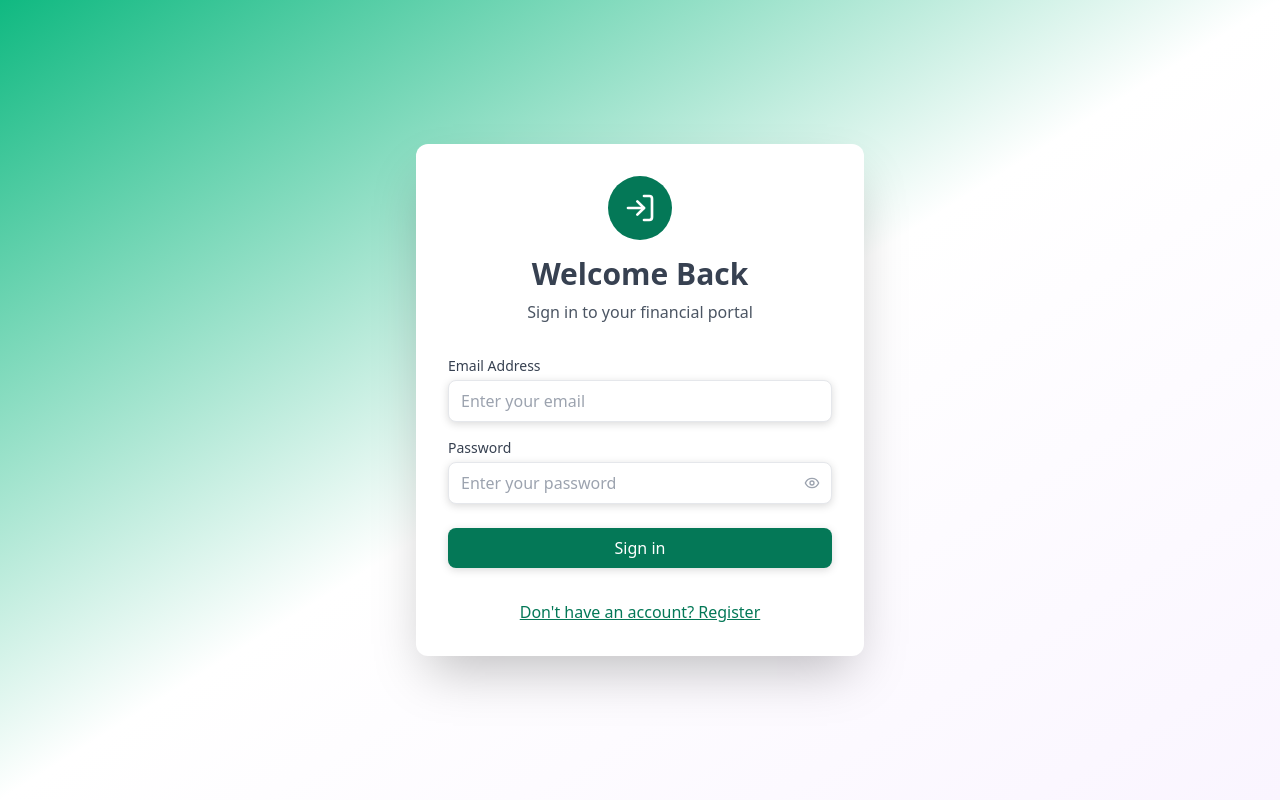
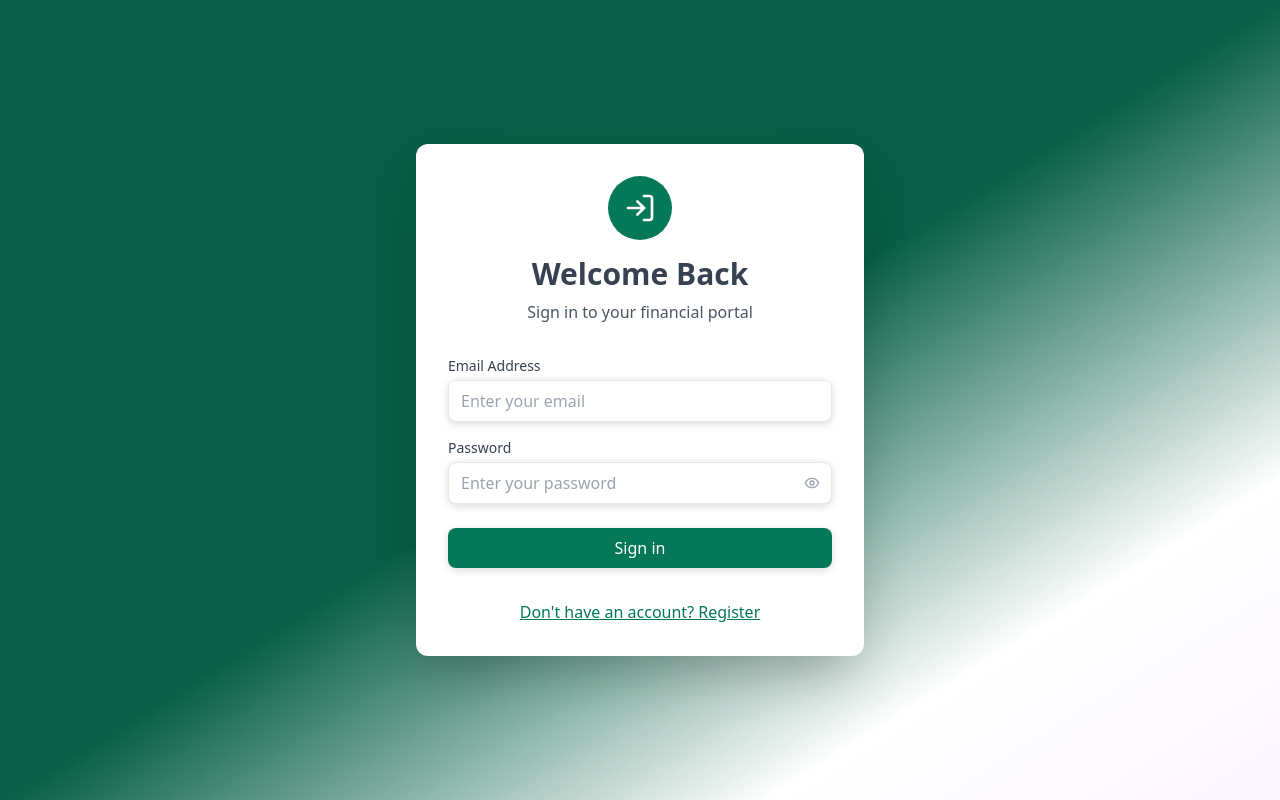
Before and after one commit to Kevin-gram/community-saver-front_end, a React (Vite) app: page /login in a window 1280 px wide. Built offline with nearby package versions, Linux system fonts and the light colour scheme; no server answers.

Commit message:
changing login register gradient colors

```diff
--- a/src/components/Auth/LoginForm.tsx
+++ b/src/components/Auth/LoginForm.tsx
@@ -44,7 +44,7 @@
   };
 
   return (
-    <div className="min-h-screen bg-gradient-to-br from-emerald-500 via-white to-purple-50 flex items-center justify-center px-4">
+    <div className="min-h-screen bg-gradient-to-br from-emerald-800 from-50% via-white via-80% to-purple-50 flex items-center justify-center px-4">
       <div className="max-w-md w-full space-y-8 bg-white p-8 rounded-xl shadow-[rgba(0,_0,_0,_0.25)_0px_25px_50px_-12px]">
         <div className="text-center">
           <div className="bg-emerald-700 w-16 h-16 rounded-full mx-auto flex items-center justify-center mb-4">
--- a/src/components/Auth/RegisterForm.tsx
+++ b/src/components/Auth/RegisterForm.tsx
@@ -152,7 +152,7 @@
   };
 
   return (
-    <div className="min-h-screen flex items-center justify-center px-4 bg-gradient-to-br from-emerald-500 via-white to-purple-50">
+    <div className="min-h-screen flex items-center justify-center px-4 bg-gradient-to-br from-emerald-800 from-50% via-white via-80% to-purple-50">
       <div className="max-w-4xl w-full space-y-8 bg-white p-8 rounded-xl shadow-[rgba(0,_0,_0,_0.25)_0px_25px_50px_-12px]">
         {/* Header */}
         <div className="text-center">
```
